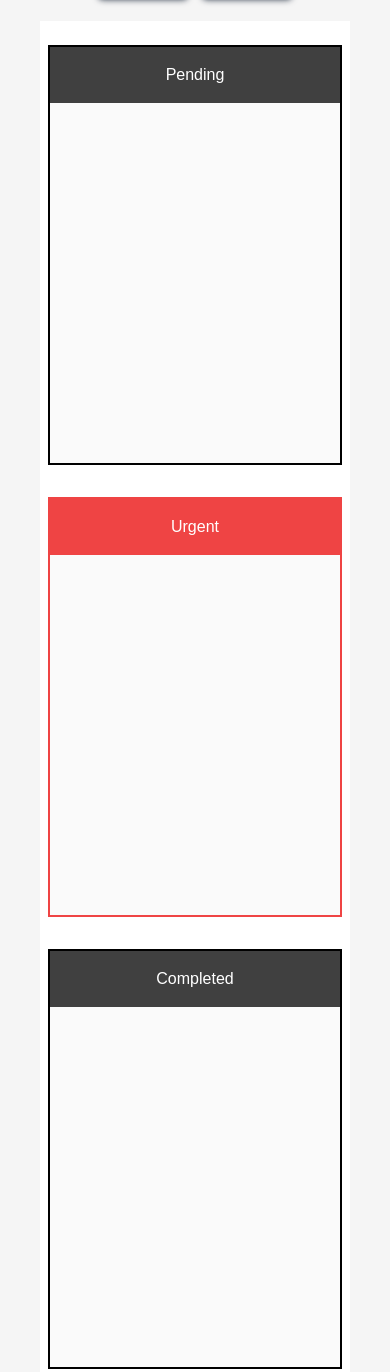
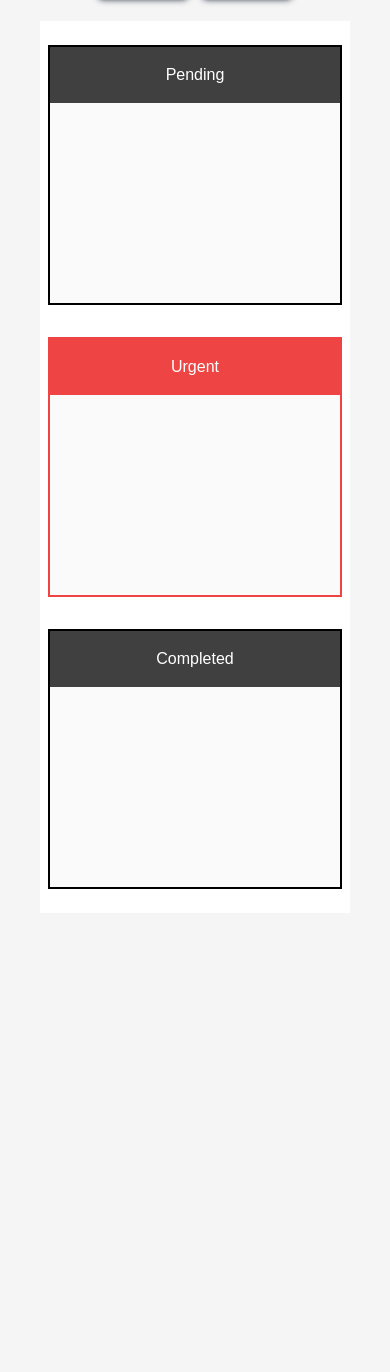
Before and after one commit to pakizahsaqib/PinIt, a website: page dist/index.html in a window 390 px wide. Shown: the part 317-1689 px from the top of the page. After the commit the page ends 1270 px from the top, so only its background shows below. Drawn offline with Linux system fonts and the light colour scheme; a web font is replaced by a local one.

Commit message:
dist updated

```diff
--- a/dist/index.html
+++ b/dist/index.html
@@ -38,17 +38,17 @@
 
       <div class="m-4 w-full max-w-md flex-1 border-black border-2">
           <h1 class="text-center w-full text-md md:text-xl p-4 text-white bg-neutral-700 hover:bg-black">Pending</h1>
-          <div id="left" dropzone="true" class="w-full bg-neutral-50 h-[360px] p-8 overflow-scroll"></div>
+          <div id="left" dropzone="true" class="w-full bg-neutral-50 h-[200px] sm:h-[360px] p-8 overflow-scroll"></div>
       </div>
 
       <div class="m-4 w-full max-w-md flex-1 border-red-500  border-2">
        <h1 class="text-center w-full text-md md:text-xl p-4 text-white bg-red-500 hover:bg-red-600">Urgent</h1>
-        <div id="middle" dropzone="true" class="w-full  bg-neutral-50 h-[360px] p-8 overflow-scroll"></div>
+        <div id="middle" dropzone="true" class="w-full  bg-neutral-50 h-[200px] sm:h-[360px] p-8 overflow-scroll"></div>
       </div>
 
       <div class="m-4 w-full max-w-md flex-1 border-black border-2">
         <h1 class="text-center w-full text-md md:text-xl  p-4 text-white bg-neutral-700 hover:bg-black">Completed</h1>
-        <div id="right" dropzone="true" class="w-full bg-neutral-50 h-[360px] p-8 overflow-scroll"></div>
+        <div id="right" dropzone="true" class="w-full bg-neutral-50 h-[200px] sm:h-[360px] p-8 overflow-scroll"></div>
       </div>
 
     </div>
--- a/dist/script.js
+++ b/dist/script.js
@@ -186,6 +186,7 @@ function handleDrop(e) {
         if (taskIndex > -1) {
             if (target === leftBox) {
                 tasks[taskIndex].status = "pending";
+                tasks[taskIndex].priority = "medium";
             } else if (target === middleBox) {
                 tasks[taskIndex].status = "pending";
                 tasks[taskIndex].priority = "high";
```
Also changed, not shown: dist/output.css.
